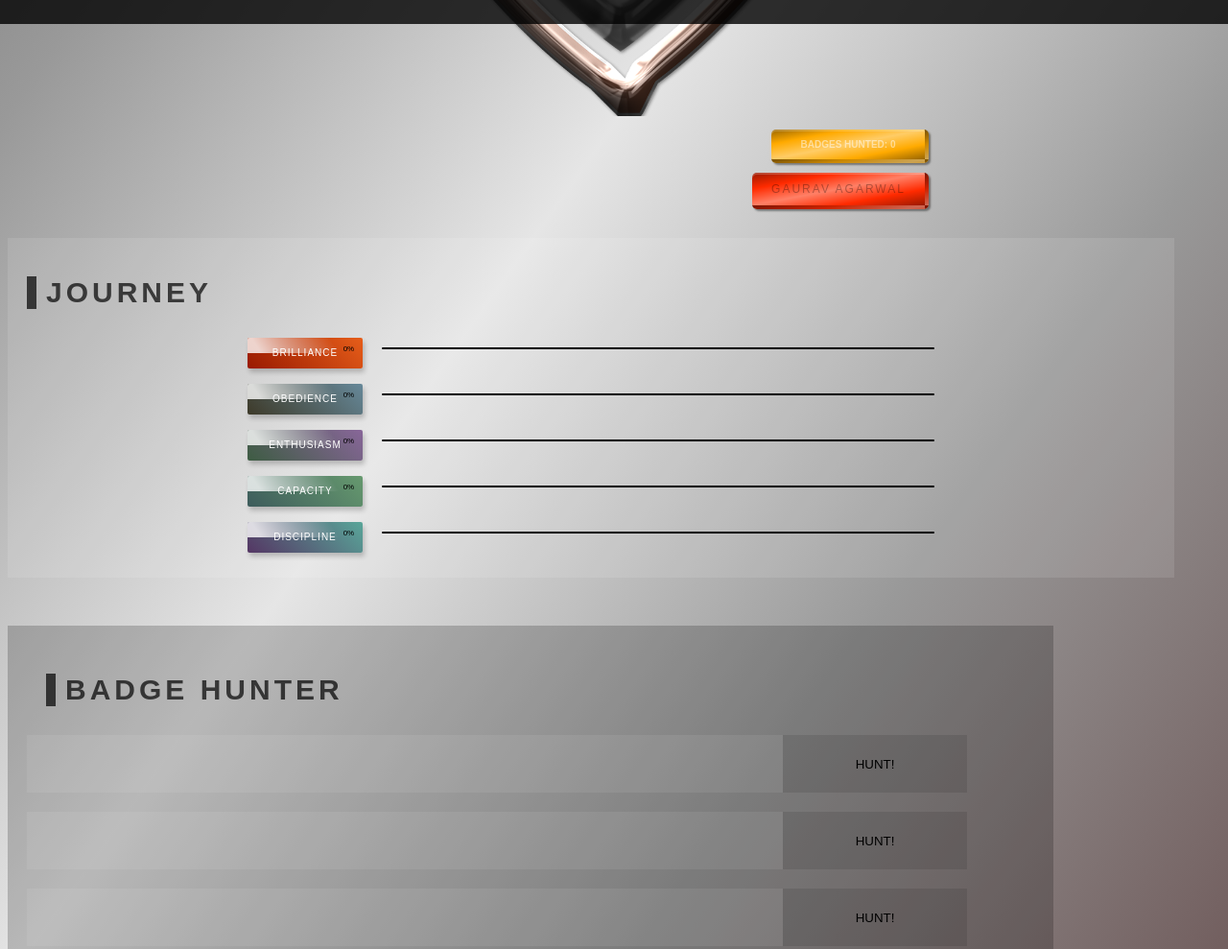
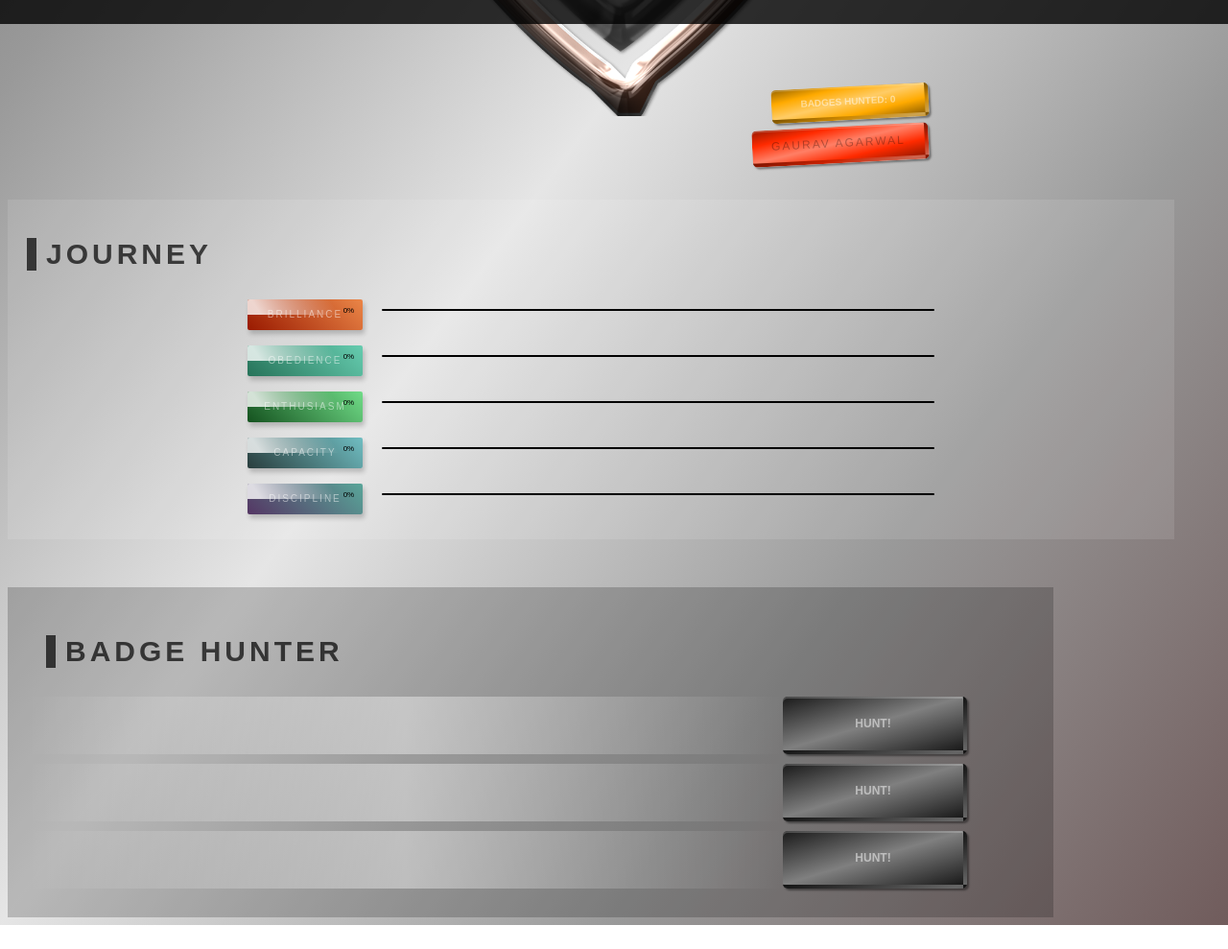
Before and after one commit to premagarwals/Progressor, a plain HTML site: page index.html in a window 1280 px wide. Shown: the part 775-1764 px from the top of the page at 96% size. After the commit the page ends 1739 px from the top, so only its background shows below. Drawn offline with Linux system fonts and the light colour scheme; no server answers.

Commit message:
Add files via upload

```diff
--- a/css/style.css
+++ b/css/style.css
@@ -6,6 +6,7 @@ background: linear-gradient(to bottom right, hsl(38, 60%, 50%), hsl(40, 50%, 70%
 background: linear-gradient(to bottom right, hsl(210, 30%, 60%), hsl(210, 30%, 70%), hsl(0, 0%, 100%), hsl(310, 10%, 60%), hsl(310, 10%, 50%));
 background: linear-gradient(to bottom right, hsl(0, 0%, 10%), hsl(0, 0%, 20%), hsl(0, 0%, 40%), hsl(0, 0%, 20%), hsl(0, 10%, 10%));
 */
+
     .popup-card {
       position: fixed;
       top: 50%;
@@ -60,7 +61,7 @@ background: linear-gradient(to bottom right, hsl(0, 0%, 10%), hsl(0, 0%, 20%), h
     top: 0;
     left: 0;
     }
-#bodi {
+body {
   background: linear-gradient(to bottom right, hsl(0, 0%, 40%), hsl(0, 0%, 60%), hsl(0, 0%, 90%), hsl(0, 0%, 60%), hsl(0, 10%, 40%));
   text-align: center;
   font-family: sans-serif;
@@ -92,7 +93,7 @@ h1, h2, h3{color: rgba(0,0,0,.7)}
 
 
 .data{
-margin-top: 30px;
+margin-top: 0px;
 background-color: rgba(255,255,255,.1);
 padding: 10px 0;
 max-width: 95vw;
@@ -104,11 +105,11 @@ max-width: 95vw;
 .data p span{
       padding: 10px 15px;
       font-size: 10px;
-      letter-spacing: 1px;
+      letter-spacing: 2px;
       width: 90px;
       background: linear-gradient(45deg, hsl(10, 20%, 30%), hsl(10, 20%, 40%));
       border-radius: 2px;
-      color: #fff;
+      color: rgba(255,255,255,.5);
       text-align: center;
       text-transform: uppercase;
       font-weight: light;
@@ -128,10 +129,10 @@ max-width: 95vw;
       transform: skew(-20deg);
       z-index: 1;
     }
-#bril{background: linear-gradient(45deg, hsl(10, 100%, 30%), hsl(20, 80%, 50%));}
-#enth{background: linear-gradient(45deg, hsl(130, 20%, 30%), hsl(280, 20%, 50%));}
-#obed{background: linear-gradient(45deg, hsl(50, 20%, 20%), hsl(200, 20%, 50%));}
-#lwid{background: linear-gradient(45deg, hsl(180, 20%, 30%), hsl(130, 20%, 50%));}
+#bril{background: linear-gradient(45deg, hsl(10, 100%, 30%), hsl(23, 80%, 60%));}
+#enth{background: linear-gradient(45deg, hsl(130, 60%, 20%), hsl(133, 60%, 65%));}
+#obed{background: linear-gradient(45deg, hsl(160, 50%, 30%), hsl(163, 50%, 60%));}
+#lwid{background: linear-gradient(45deg, hsl(180, 20%, 20%), hsl(183, 40%, 60%));}
 #disc{background: linear-gradient(45deg, hsl(280, 30%, 30%), hsl(170, 30%, 50%));}
 
  .progress-bar {
@@ -173,26 +174,36 @@ max-width: 95vw;
  background-color: rgba(0,0,0,.2);
 }
 .tasks div{
- margin: 20px 0;
- background-color: rgba(255,255,255,.07);
+ margin: 10px 0;
+ background: linear-gradient(90deg,rgba(255,255,255,.0),rgba(255,255,255,.4),rgba(255,255,255,.0));
  position: relative;
  width: 60vw;
  height: 60px;
  padding: 0px 10px;
- color: rgba(0,0,0,.8);
+ color: rgba(0,0,0,.6);
  display: flex;
  justify-content: center;
+ font-family: cursive;
 }
 
-button {
+.task button {
  width: 15vw;
  position: absolute;
  right: -15vw;
  top: 0px;
  height: 60px;
- border: none;
- background: rgba(0,0,0,.1);
- color: black;
+ font-size: 12px;
+ background: linear-gradient(to bottom right, hsl(40, 0%, 10%), hsl(40, 0%, 30%), hsl(40, 0%, 50%), hsl(40, 0%, 30%), hsl(40, 0%, 10%));
+  border: none;
+  border-bottom: 4px solid rgba(0, 0, 0, 0.2);
+  border-right: 4px solid rgba(0, 0, 0, 0.2);
+  border-radius: 5px;
+  color: rgba(255,255,255,.5);
+  text-align: center;
+  text-decoration: none;
+  text-transform: uppercase;
+  font-weight: bold;
+  box-shadow: 2px 2px 2px rgba(0, 0, 0, 0.4), inset 0px 2px 0px rgba(255, 255, 255, 0.2);
 }
 
 #pts {
@@ -200,8 +211,8 @@ button {
   font-size: 10px;
   width: 100px;
   margin-left: 50%;
-  transform: translateX(-50%);
-  margin-top: 10px;
+  transform: translate(-50%, -100%) rotate(-3deg);
+  margin-top: 0px;
   padding: 0px 30px;
   background: linear-gradient(to bottom right, hsl(40, 100%, 30%), hsl(40, 100%, 50%), hsl(40, 100%, 70%), hsl(40, 100%, 50%), hsl(40, 100%, 30%));
   border: none;
@@ -222,7 +233,7 @@ button {
   letter-spacing: 2px;
   width: 160px;
   margin-left: 50%;
-  transform: translateX(-50%);
+  transform: translate(-50%,-100%) rotate(-3deg);
   margin-top: 10px;
   padding: 10px;
   background: linear-gradient(to bottom right, hsl(10, 100%, 30%), hsl(10, 100%, 50%), hsl(10, 100%, 70%), hsl(10, 100%, 50%), hsl(10, 100%, 30%));
```
